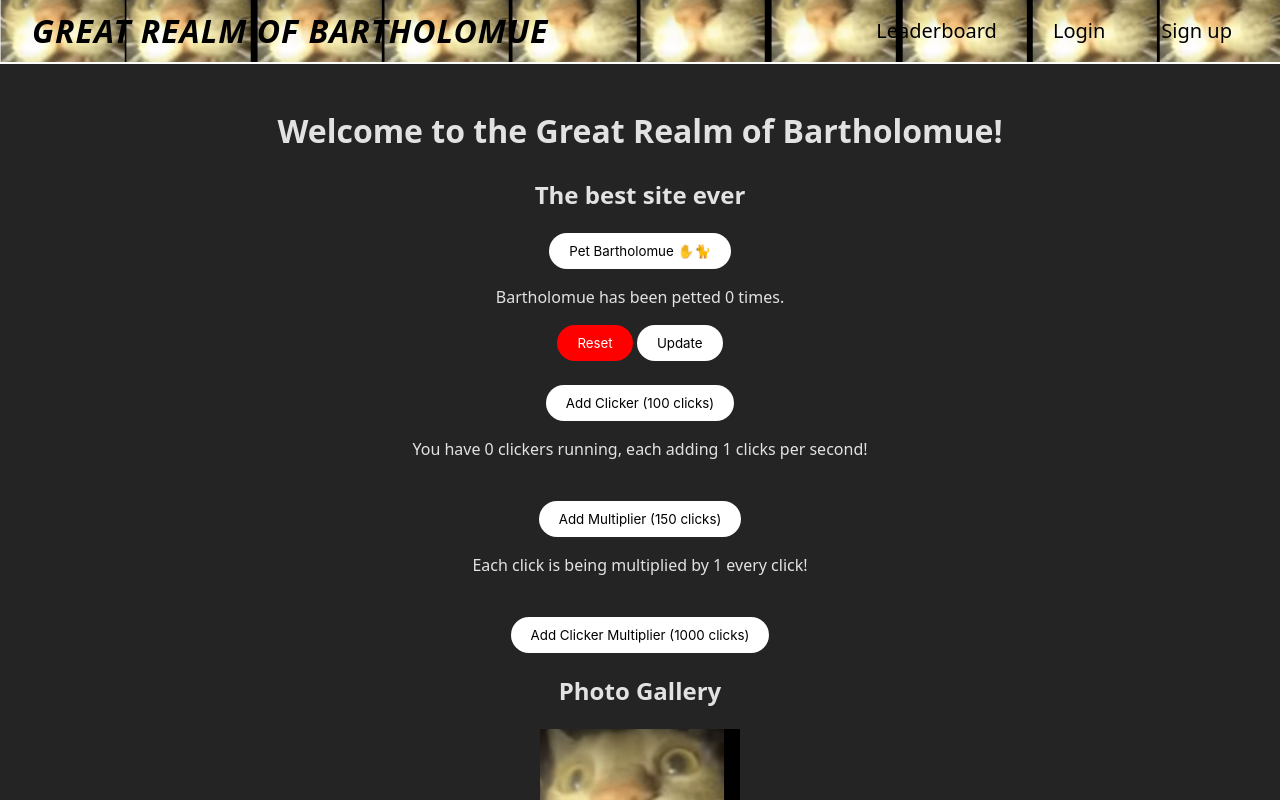
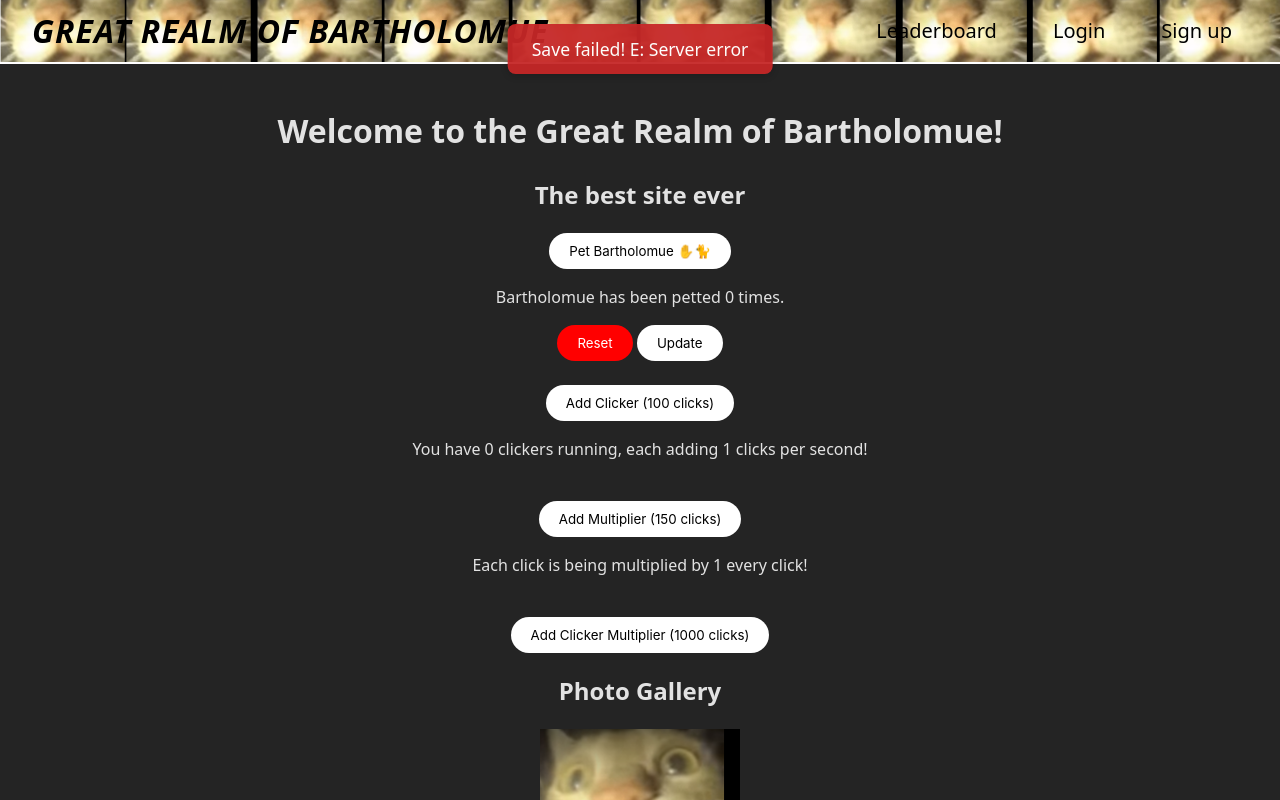
Before and after one commit to landoodle123/Barth-site, a SvelteKit app: page / in a window 1280 px wide. Both pictures are taken after a click on the button "Update". Shown: the top 800 px of the page. Built offline with nearby package versions, Linux system fonts and the light colour scheme; no server answers.

Commit message:
added error messages when game save fails

```diff
--- a/src/routes/+page.svelte
+++ b/src/routes/+page.svelte
@@ -12,6 +12,10 @@
   let confirmReset = false;
   let loaded = false;
   let saveInterval;
+
+  let saveMessage = '';
+  let saveMessageType = '';
+  let saveMessageTimeout;
 
   let clickTimestamps = [];
   const AUTODETECT_WINDOW = 15;
@@ -33,7 +37,8 @@
   }
 
   async function saveState() {
-    await fetch('/api/game-state', {
+    try {
+      const res = await fetch('/api/game-state', {
         method: 'POST',
         headers: { 'Content-Type': 'application/json' },
         body: JSON.stringify({
@@ -46,6 +51,24 @@
           clickerGain
         })
       });
+      if (res.ok) {
+        showSaveMessage(`Saved at ${new Date().toLocaleTimeString()} successfully`, 'success');
+      } else {
+        showSaveMessage('Save failed! E: Server error', 'error');
+      }
+    } catch (e) {
+      showSaveMessage('Save failed! E: Disconnected from network', 'error');
+    }
+  }
+
+  function showSaveMessage(message, type) {
+    saveMessage = message;
+    saveMessageType = type;
+    clearTimeout(saveMessageTimeout);
+    saveMessageTimeout = setTimeout(() => {
+      saveMessage = '';
+      saveMessageType = '';
+    }, 3000);
   }
 
   function clearAllClickers() {
@@ -170,6 +193,12 @@
   });
 </script>
 
+{#if saveMessage}
+  <div class="save-popup {saveMessageType}">
+    {saveMessage}
+  </div>
+{/if}
+
 {#if loaded}
 <main>
   <h1>Welcome to the Great Realm of Bartholomue!</h1>
@@ -221,6 +250,29 @@
     display: block;
     margin-left: auto;
     margin-right: auto;
+  }
+  .save-popup {
+    position: fixed;
+    top: 24px;
+    left: 50%;
+    transform: translateX(-50%);
+    padding: 12px 24px;
+    border-radius: 8px;
+    font-size: 1.1em;
+    z-index: 1000;
+    background: #222;
+    color: #fff;
+    box-shadow: 0 2px 8px rgba(0,0,0,0.2);
+    opacity: 0.95;
+    transition: opacity 0.3s;
+  }
+  .save-popup.success {
+    background: #2e7d32;
+    color: #fff;
+  }
+  .save-popup.error {
+    background: #c62828;
+    color: #fff;
   }
   .spinner-container {
     display: flex;
```
Lines whose indentation alone changed are shown as unchanged.
